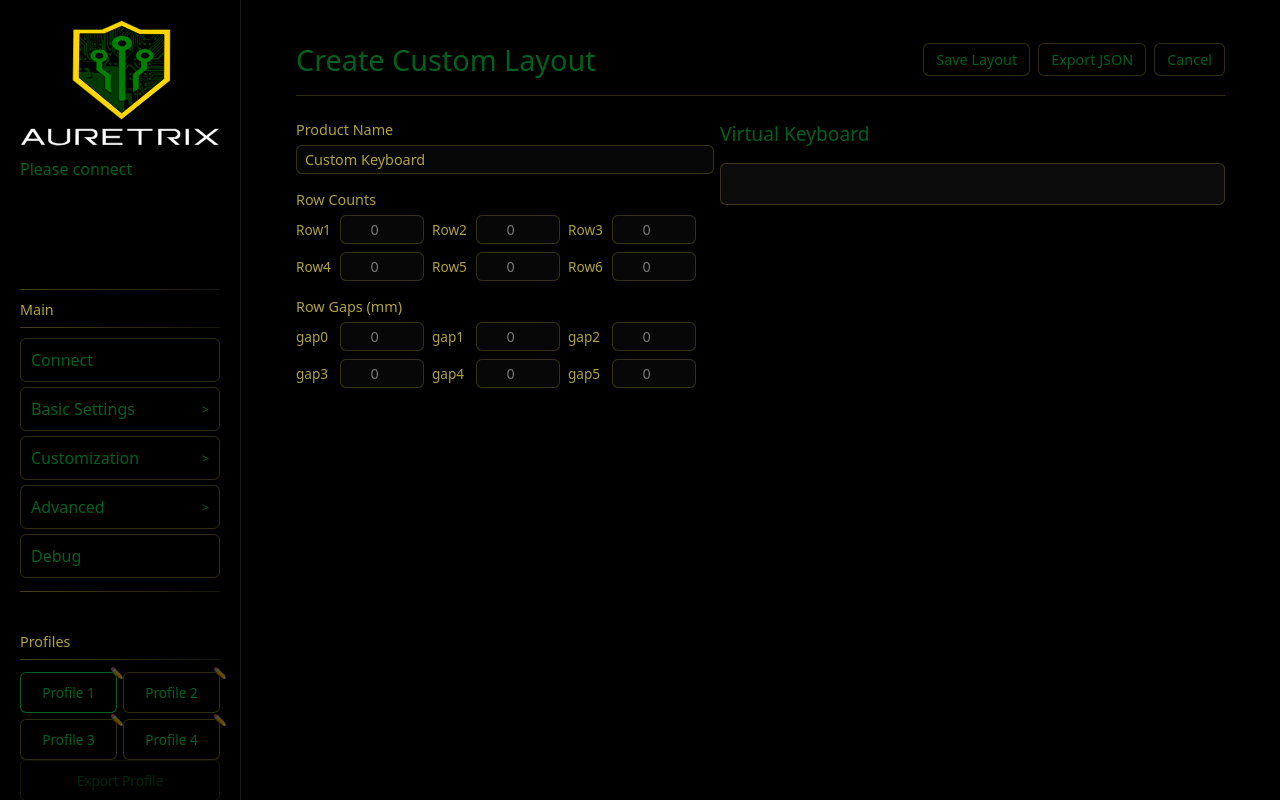
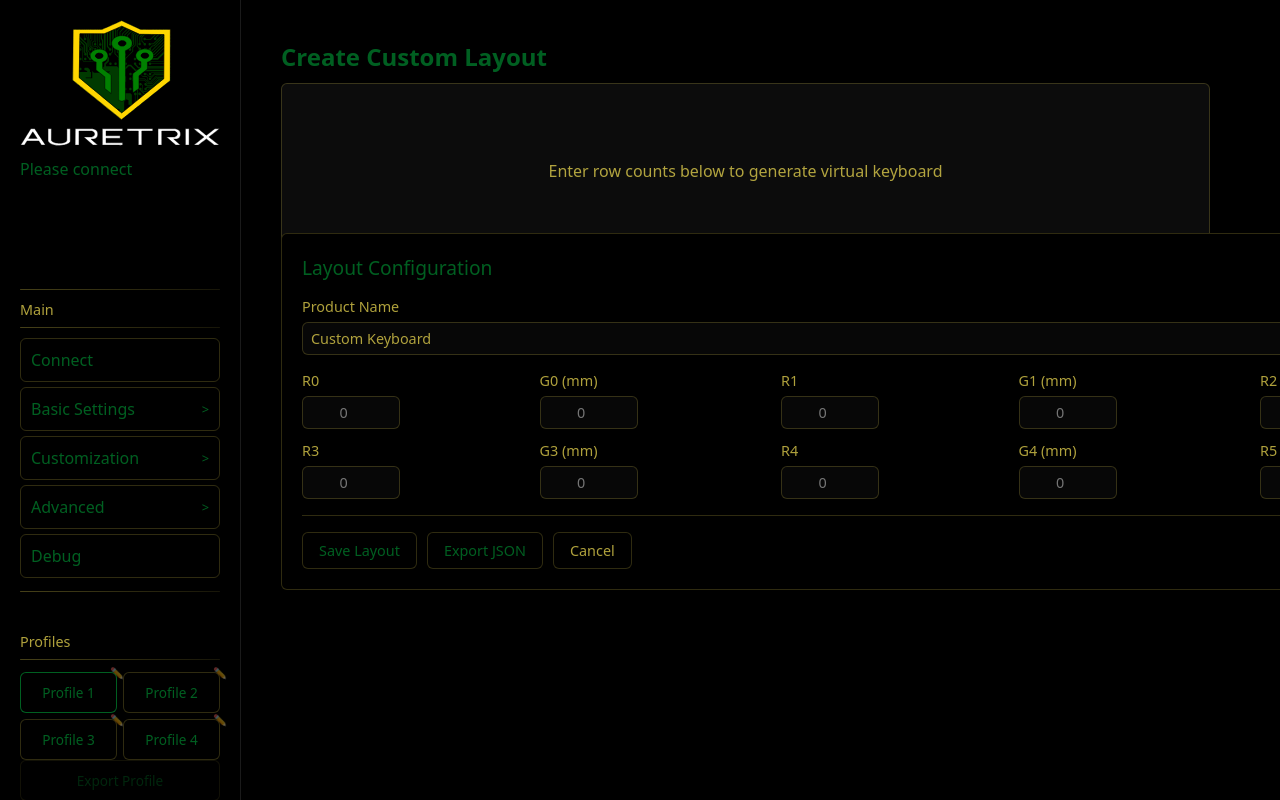
Before and after one commit to BlastHappy82/AureTrix_driver, a Vue app: page /layout-creator in a window 1280 px wide. Built offline with nearby package versions, Linux system fonts and the light colour scheme; what @sparklinkplayjoy/sdk-keyboard would draw is missing.

Commit message:
Update layout creator to match performance page design
Redesign LayoutCreator.vue to adopt the styling and component structure of the Performance page, including a title, virtual keyboard, and settings panel below it.

```diff
--- a/src/pages/LayoutCreator.vue
+++ b/src/pages/LayoutCreator.vue
@@ -1,101 +1,104 @@
 <template>
-  <div class="layout-creator">
-    <div class="header">
-      <h1>Create Custom Layout</h1>
-      <div class="actions">
-        <button @click="saveLayout" class="action-btn">Save Layout</button>
-        <button @click="exportLayout" class="action-btn">Export JSON</button>
-        <button @click="goBack" class="action-btn">Cancel</button>
-      </div>
+  <div class="layout-creator-page">
+    <h2 class="title">Create Custom Layout</h2>
+    <div v-if="notification" class="notification" :class="{ error: notification.isError }">
+      {{ notification.message }}
+      <button @click="notification = null" class="dismiss-btn">&times;</button>
     </div>
 
-    <div class="creator-content">
-      <!-- Setup Section -->
-      <div class="setup-section">
-        <div class="form-row">
-          <label>Product Name</label>
-          <input v-model="productName" type="text" placeholder="Keyboard name" class="compact-input" />
-        </div>
-
-        <div class="form-row">
-          <label>Row Counts</label>
-          <div class="row-inputs">
-            <div v-for="i in 6" :key="`row-${i}`" class="row-input-item">
-              <span>Row{{ i }}</span>
-              <input
-                v-model.number="rowCounts[i - 1]"
-                type="number"
-                min="0"
-                :placeholder="`0`"
-                @input="generateVirtualKeyboard"
-                class="compact-input"
-              />
-            </div>
-          </div>
-        </div>
-
-        <div class="form-row">
-          <label>Row Gaps (mm)</label>
-          <div class="gap-inputs">
-            <div v-for="i in 6" :key="`gap-${i}`" class="gap-input-item">
-              <span>gap{{ i - 1 }}</span>
-              <input
-                v-model.number="rowGaps[i - 1]"
-                type="number"
-                min="0"
-                step="0.5"
-                :placeholder="`0`"
-                class="compact-input"
-              />
-            </div>
+    <div class="layout-creator-container">
+      <div v-if="virtualKeyboard.length" class="key-grid" :style="gridStyle">
+        <div v-for="(row, rIdx) in virtualKeyboard" :key="`vrow-${rIdx}`" class="key-row">
+          <div
+            v-for="(key, kIdx) in row"
+            :key="`vkey-${rIdx}-${kIdx}`"
+            class="key-btn"
+            :class="{ 'creator-key-selected': selectedKey?.row === rIdx && selectedKey?.col === kIdx }"
+            :style="getKeyStyle(rIdx, kIdx)"
+            @click="selectKey(rIdx, kIdx)"
+          >
+            <div class="key-label">{{ key.size }}u</div>
           </div>
         </div>
       </div>
+      <div v-else class="no-layout">
+        <p>Enter row counts below to generate virtual keyboard</p>
+      </div>
+      <div class="bottom-section">
+        <div class="parent">
+          <div class="settings-panel">
+            <div class="settings-section">
+              <div class="header-row">
+                <h3>Layout Configuration</h3>
+              </div>
 
-      <!-- Virtual Keyboard -->
-      <div class="keyboard-section">
-        <h3>Virtual Keyboard</h3>
-        <div class="virtual-keyboard" :style="keyboardContainerStyle">
-          <div
-            v-for="(row, rIdx) in virtualKeyboard"
-            :key="`vrow-${rIdx}`"
-            class="virtual-row"
-            :style="getRowStyle(rIdx)"
-          >
-            <div
-              v-for="(key, kIdx) in row"
-              :key="`vkey-${rIdx}-${kIdx}`"
-              class="virtual-key"
-              :class="{ selected: selectedKey?.row === rIdx && selectedKey?.col === kIdx }"
-              :style="getKeyStyle(key)"
-              @click="selectKey(rIdx, kIdx)"
-            >
-              <div class="key-label">{{ key.size }}u</div>
-            </div>
-          </div>
-        </div>
+              <!-- Product Name -->
+              <div class="input-row">
+                <div class="input-group">
+                  <div class="label">Product Name</div>
+                  <input v-model="productName" type="text" placeholder="Enter keyboard name" class="text-input" />
+                </div>
+              </div>
 
-        <!-- Key Editor -->
-        <div v-if="selectedKey" class="key-editor">
-          <h4>Edit Key (Row {{ selectedKey.row + 1 }}, Key {{ selectedKey.col + 1 }})</h4>
-          <div class="editor-controls">
-            <div class="editor-item">
-              <label>Size</label>
-              <select v-model.number="selectedKeyData.size" @change="updateSelectedKey">
-                <option :value="1">1u</option>
-                <option :value="1.25">1.25u</option>
-                <option :value="1.5">1.5u</option>
-                <option :value="1.75">1.75u</option>
-                <option :value="2">2u</option>
-                <option :value="2.25">2.25u</option>
-                <option :value="2.75">2.75u</option>
-                <option :value="6.25">6.25u</option>
-                <option :value="6.5">6.5u</option>
-              </select>
-            </div>
-            <div class="editor-item">
-              <label>Gap After (mm)</label>
-              <input v-model.number="selectedKeyData.gap" type="number" min="0" step="0.5" @input="updateSelectedKey" />
+              <!-- Row Counts and Gaps -->
+              <div class="row-gap-section">
+                <div v-for="i in 6" :key="`row-gap-${i}`" class="row-gap-row">
+                  <div class="input-group">
+                    <div class="label">R{{ i - 1 }}</div>
+                    <input
+                      v-model.number="rowCounts[i - 1]"
+                      type="number"
+                      min="0"
+                      placeholder="0"
+                      @input="generateVirtualKeyboard"
+                      class="number-input"
+                    />
+                  </div>
+                  <div class="input-group">
+                    <div class="label">G{{ i - 1 }} (mm)</div>
+                    <input
+                      v-model.number="rowGaps[i - 1]"
+                      type="number"
+                      min="0"
+                      step="0.5"
+                      placeholder="0"
+                      class="number-input"
+                    />
+                  </div>
+                </div>
+              </div>
+
+              <!-- Key Editor -->
+              <div v-if="selectedKey" class="key-editor-section">
+                <h4>Edit Key (Row {{ selectedKey.row + 1 }}, Key {{ selectedKey.col + 1 }})</h4>
+                <div class="key-editor-controls">
+                  <div class="input-group">
+                    <div class="label">Size</div>
+                    <select v-model.number="selectedKeyData.size" @change="updateSelectedKey" class="select-input">
+                      <option :value="1">1u</option>
+                      <option :value="1.25">1.25u</option>
+                      <option :value="1.5">1.5u</option>
+                      <option :value="1.75">1.75u</option>
+                      <option :value="2">2u</option>
+                      <option :value="2.25">2.25u</option>
+                      <option :value="2.75">2.75u</option>
+                      <option :value="6.25">6.25u</option>
+                      <option :value="6.5">6.5u</option>
+                    </select>
+                  </div>
+                  <div class="input-group">
+                    <div class="label">Gap After (mm)</div>
+                    <input v-model.number="selectedKeyData.gap" type="number" min="0" step="0.5" @input="updateSelectedKey" class="number-input" />
+                  </div>
+                </div>
+              </div>
+
+              <!-- Action Buttons -->
+              <div class="action-buttons">
+                <button @click="saveLayout" class="action-btn">Save Layout</button>
+                <button @click="exportLayout" class="action-btn">Export JSON</button>
+                <button @click="goBack" class="action-btn cancel">Cancel</button>
+              </div>
             </div>
           </div>
         </div>
@@ -112,8 +115,8 @@ import LayoutStorageService from '@/services/LayoutStorageService';
 import KeyboardService from '@/services/KeyboardService';
 
 interface VirtualKey {
-  size: number; // in keyboard units (1u, 1.25u, etc.)
-  gap: number; // gap after this key in mm
+  size: number;
+  gap: number;
 }
 
 export default defineComponent({
@@ -130,6 +133,7 @@ export default defineComponent({
 
     const selectedKey = ref<{ row: number; col: number } | null>(null);
     const selectedKeyData = ref<VirtualKey>({ size: 1, gap: 0 });
+    const notification = ref<{ message: string; isError: boolean } | null>(null);
 
     const mmToPx = (mm: number) => mm * 4;
     const uToMm = (u: number) => u * 18;
@@ -165,28 +169,6 @@ export default defineComponent({
       selectedKey.value = null;
     };
 
-    const getRowStyle = (rowIdx: number) => {
-      let topOffset = 0;
-
-      // Calculate cumulative top offset based on previous rows and gaps
-      for (let i = 0; i < rowIdx; i++) {
-        topOffset += mmToPx(18); // Key height
-
-        // Find the actual gap index (accounting for skipped rows)
-        const actualGapIdx = getActualRowIndex(i);
-        const gap = rowGaps.value[actualGapIdx];
-        if (gap && gap > 0) {
-          topOffset += mmToPx(gap);
-        } else {
-          topOffset += mmToPx(1); // Default 1mm gap
-        }
-      }
-
-      return {
-        top: `${topOffset}px`
-      };
-    };
-
     const getActualRowIndex = (virtualRowIdx: number): number => {
       let count = 0;
       for (let i = 0; i < rowCounts.value.length; i++) {
@@ -200,20 +182,54 @@ export default defineComponent({
       return 0;
     };
 
-    const getKeyStyle = (key: VirtualKey) => {
+    const getKeyStyle = (rowIdx: number, colIdx: number) => {
+      let top = 0;
+      let left = 0;
+
+      // Calculate top position
+      for (let i = 0; i < rowIdx; i++) {
+        top += mmToPx(18);
+        const actualGapIdx = getActualRowIndex(i);
+        const gap = rowGaps.value[actualGapIdx];
+        if (gap && gap > 0) {
+          top += mmToPx(gap);
+        } else {
+          top += mmToPx(1);
+        }
+      }
+
+      // Calculate left position
+      const currentRow = virtualKeyboard.value[rowIdx];
+      for (let i = 0; i < colIdx; i++) {
+        const key = currentRow[i];
+        left += mmToPx(uToMm(key.size));
+        if (key.gap > 0) {
+          left += mmToPx(key.gap);
+        }
+        left += mmToPx(1);
+      }
+
+      const key = currentRow[colIdx];
+      const width = mmToPx(uToMm(key.size));
+      const height = mmToPx(17);
+
       return {
-        width: `${mmToPx(uToMm(key.size))}px`,
-        height: `${mmToPx(17)}px`,
-        marginRight: key.gap > 0 ? `${mmToPx(key.gap)}px` : `${mmToPx(1)}px`
+        position: 'absolute' as const,
+        top: `${top}px`,
+        left: `${left}px`,
+        width: `${width}px`,
+        height: `${height}px`
       };
     };
 
-    const keyboardContainerStyle = computed(() => {
+    const gridStyle = computed(() => {
+      if (!virtualKeyboard.value.length) {
+        return { height: '300px', width: '600px' };
+      }
+
       let totalHeight = 0;
-
       for (let i = 0; i < virtualKeyboard.value.length; i++) {
         totalHeight += mmToPx(18);
-
         const actualGapIdx = getActualRowIndex(i);
         const gap = rowGaps.value[actualGapIdx];
         if (gap && gap > 0) {
@@ -223,9 +239,27 @@ export default defineComponent({
         }
       }
 
+      let maxWidth = 0;
+      virtualKeyboard.value.forEach(row => {
+        let rowWidth = 0;
+        row.forEach(key => {
+          rowWidth += mmToPx(uToMm(key.size));
+          if (key.gap > 0) {
+            rowWidth += mmToPx(key.gap);
+          }
+          rowWidth += mmToPx(1);
+        });
+        if (rowWidth > maxWidth) {
+          maxWidth = rowWidth;
+        }
+      });
+
       return {
-        minHeight: `${totalHeight}px`,
-        position: 'relative' as const
+        position: 'relative' as const,
+        height: `${totalHeight}px`,
+        width: `${maxWidth}px`,
+        minHeight: '300px',
+        maxHeight: '500px'
       };
     });
 
@@ -242,11 +276,15 @@ export default defineComponent({
 
     const saveLayout = async () => {
       if (!productName.value.trim()) {
-        alert('Please enter a product name');
+        notification.value = { message: 'Please enter a product name', isError: true };
         return;
       }
 
-      // Convert virtual keyboard to LayoutConfig format
+      if (!virtualKeyboard.value.length) {
+        notification.value = { message: 'Please add rows to create a layout', isError: true };
+        return;
+      }
+
       const keySizes: number[][] = virtualKeyboard.value.map(row =>
         row.map(key => uToMm(key.size))
       );
@@ -280,17 +318,24 @@ export default defineComponent({
 
       try {
         await LayoutStorageService.saveLayout(layout);
-        alert('Layout saved successfully!');
-        router.push('/layout-preview');
+        notification.value = { message: 'Layout saved successfully!', isError: false };
+        setTimeout(() => {
+          router.push('/layout-preview');
+        }, 1500);
       } catch (error) {
         console.error('Failed to save layout:', error);
-        alert('Failed to save layout. Please try again.');
+        notification.value = { message: 'Failed to save layout. Please try again.', isError: true };
       }
     };
 
     const exportLayout = () => {
       if (!productName.value.trim()) {
-        alert('Please enter a product name');
+        notification.value = { message: 'Please enter a product name', isError: true };
+        return;
+      }
+
+      if (!virtualKeyboard.value.length) {
+        notification.value = { message: 'Please add rows to create a layout', isError: true };
         return;
       }
 
@@ -326,6 +371,7 @@ export default defineComponent({
       };
 
       LayoutStorageService.exportLayout(layout);
+      notification.value = { message: 'Layout exported successfully!', isError: false };
     };
 
     const goBack = () => {
@@ -339,9 +385,9 @@ export default defineComponent({
       virtualKeyboard,
       selectedKey,
       selectedKeyData,
-      keyboardContainerStyle,
+      notification,
+      gridStyle,
       generateVirtualKeyboard,
-      getRowStyle,
       getKeyStyle,
       selectKey,
       updateSelectedKey,
@@ -353,221 +399,175 @@ export default defineComponent({
 });
 </script>
 
-<style scoped lang="scss">
+<style lang="scss" scoped>
 @use 'sass:color';
 @use '@styles/variables' as v;
 
-.layout-creator {
+.layout-creator-page {
   padding: 20px;
-  font-family: v.$font-style;
-  max-width: 1400px;
-  margin: 0 auto;
-}
+  color: v.$text-color;
 
-.header {
-  display: flex;
-  justify-content: space-between;
-  align-items: center;
-  margin-bottom: 24px;
-  padding-bottom: 16px;
-  border-bottom: v.$border-style;
-
-  h1 {
-    margin: 0;
+  .title {
+    width: 500px;
     color: v.$primary-color;
-    font-size: 1.8rem;
-    font-weight: 400;
+    margin-bottom: 10px;
+    margin-top: 0px;
+    font-size: 1.5rem;
+    font-weight: 600;
+    font-family: v.$font-style;
   }
 
-  .actions {
+  .notification {
+    padding: 10px;
+    margin-bottom: 0px;
+    border-radius: v.$border-radius;
+    background-color: rgba(v.$background-dark, 1.1);
+    color: v.$text-color;
     display: flex;
-    gap: 8px;
-  }
+    align-items: center;
 
-  .action-btn {
-    padding: 6px 12px;
-    background-color: color.adjust(v.$background-dark, $lightness: -100%);
-    color: v.$primary-color;
-    border: v.$border-style;
-    border-radius: v.$border-radius;
-    cursor: pointer;
-    font-size: 0.9rem;
-    font-weight: 400;
-    font-family: v.$font-style;
-    transition: background-color 0.2s ease;
-
-    &:hover:not(:disabled) {
-      background-color: color.adjust(v.$background-dark, $lightness: 10%);
+    &.error {
+      background-color: color.mix(#ef4444, v.$background-dark, 50%);
     }
 
-    &:disabled {
-      opacity: 0.6;
-      cursor: not-allowed;
-    }
-  }
-}
+    .dismiss-btn {
+      margin-left: auto;
+      padding: 0 6px;
+      background: none;
+      border: none;
+      color: v.$text-color;
+      cursor: pointer;
+      font-size: 1rem;
+      font-family: v.$font-style;
 
-.creator-content {
-  display: grid;
-  grid-template-columns: 400px 1fr;
-  gap: 24px;
-}
-
-.setup-section {
-  display: flex;
-  flex-direction: column;
-  gap: 16px;
-
-  .form-row {
-    display: flex;
-    flex-direction: column;
-    gap: 6px;
-
-    label {
-      color: v.$text-color;
-      font-size: 0.9rem;
-      font-weight: 300;
-    }
-
-    .compact-input {
-      padding: 4px 8px;
-      background-color: color.adjust(v.$background-dark, $lightness: -5%);
-      border: v.$border-style;
-      border-radius: v.$border-radius;
-      color: v.$text-color;
-      font-family: v.$font-style;
-      font-size: 0.9rem;
-      width: 100%;
-
-      &:focus {
-        outline: none;
-        box-shadow: 0 0 0 2px rgba(v.$accent-color, 0.3);
+      &:hover {
+        color: rgba(v.$text-color, 0.6);
       }
     }
   }
 
-  .row-inputs, .gap-inputs {
-    display: grid;
-    grid-template-columns: repeat(3, 1fr);
-    gap: 8px;
+  .layout-creator-container {
+    display: flex;
+    flex-direction: column;
+    gap: 24px;
   }
 
-  .row-input-item, .gap-input-item {
-    display: flex;
-    align-items: center;
-    gap: 4px;
-
-    span {
-      color: v.$text-color;
-      font-size: 0.85rem;
-      font-weight: 300;
-      min-width: 40px;
-    }
-
-    input {
-      flex: 1;
-      padding: 4px 6px;
-      background-color: color.adjust(v.$background-dark, $lightness: -5%);
-      border: v.$border-style;
-      border-radius: v.$border-radius;
-      color: v.$text-color;
-      font-family: v.$font-style;
-      font-size: 0.85rem;
-      text-align: center;
-
-      &:focus {
-        outline: none;
-        box-shadow: 0 0 0 2px rgba(v.$accent-color, 0.3);
-      }
-    }
-  }
-}
-
-.keyboard-section {
-  display: flex;
-  flex-direction: column;
-  gap: 16px;
-
-  h3 {
-    margin: 0;
-    color: v.$primary-color;
-    font-size: 1.2rem;
-    font-weight: 400;
+  .no-layout {
+    text-align: center;
+    color: v.$text-color;
+    font-size: 1rem;
+    font-family: v.$font-style;
+    padding: 60px 20px;
+    border: v.$border-style;
+    border-radius: v.$border-radius;
+    background-color: color.adjust(v.$background-dark, $lightness: -3%);
   }
 
-  .virtual-keyboard {
-    border: v.$border-style;
-    border-radius: v.$border-radius;
-    padding: 20px;
-    background-color: color.adjust(v.$background-dark, $lightness: -3%);
-    overflow-x: auto;
+  .key-grid {
+    display: block !important;
+    position: relative;
+    width: fit-content;
+    margin: 0 auto;
+    flex-shrink: 0;
+    visibility: visible !important;
+    z-index: 1;
   }
 
-  .virtual-row {
-    position: absolute;
-    left: 20px;
-    display: flex;
-    gap: 0;
+  .key-row {
+    display: contents;
   }
 
-  .virtual-key {
+  .key-btn {
+    position: absolute;
+    padding: 4px;
     border: v.$border-style;
     border-radius: v.$border-radius;
     background: linear-gradient(to bottom, v.$background-dark 70%, color.adjust(v.$background-dark, $lightness: 10%) 100%);
-    box-shadow: 0 2px 4px rgba(0, 0, 0, 0.2), inset 0 -2px 4px rgba(255, 255, 255, 0.1);
+    box-shadow: 0 2px 4px rgba(0, 0, 0, 0.2), inset 0 -2px 4px rgba(255, 255, 255, 0.2);
+    color: v.$text-color;
     cursor: pointer;
-    display: flex;
-    align-items: center;
-    justify-content: center;
     transition: all 0.2s ease;
+    box-sizing: border-box;
+    user-select: none;
+    text-align: center;
+    font-family: v.$font-style;
+    visibility: visible !important;
+    z-index: 2;
 
     &:hover {
       background: linear-gradient(to bottom, color.adjust(v.$background-dark, $lightness: 5%) 70%, color.adjust(v.$background-dark, $lightness: 15%) 100%);
     }
 
-    &.selected {
+    &.creator-key-selected {
       border-color: v.$accent-color;
-      box-shadow: 0 0 0 2px v.$accent-color;
+      box-shadow: 0 0 8px rgba(v.$accent-color, 0.5);
     }
 
     .key-label {
-      color: v.$text-color;
-      font-size: 0.75rem;
+      font-size: 0.85rem;
       font-weight: 300;
     }
   }
 
-  .key-editor {
-    border: v.$border-style;
+  .bottom-section {
+    display: flex;
+    flex: 1;
+    flex-shrink: 0;
+    gap: 10px;
+    position: relative;
+    margin-right: auto;
+    margin-left: auto;
+    margin-top: -50px;
+    justify-content: center;
+  }
+
+  .parent {
+    display: flex;
+    gap: 10px;
+  }
+
+  .settings-panel {
+    width: 1425px;
+    padding: 20px;
+    border: 1px solid rgba(v.$text-color, 0.2);
     border-radius: v.$border-radius;
-    padding: 16px;
-    background-color: color.adjust(v.$background-dark, $lightness: -3%);
+    background-color: color.adjust(v.$background-dark, $lightness: -100%);
+  }
 
-    h4 {
-      margin: 0 0 12px 0;
-      color: v.$primary-color;
-      font-size: 1rem;
-      font-weight: 400;
+  .settings-section {
+    display: flex;
+    flex-direction: column;
+    gap: 16px;
+
+    .header-row {
+      h3 {
+        margin: 0;
+        color: v.$primary-color;
+        font-size: 1.2rem;
+        font-weight: 400;
+        font-family: v.$font-style;
+      }
     }
 
-    .editor-controls {
+    .input-row {
       display: flex;
       gap: 16px;
     }
 
-    .editor-item {
+    .input-group {
       display: flex;
       flex-direction: column;
       gap: 6px;
       flex: 1;
 
-      label {
+      .label {
         color: v.$text-color;
-        font-size: 0.85rem;
+        font-size: 0.9rem;
         font-weight: 300;
+        font-family: v.$font-style;
       }
 
-      select, input {
+      .text-input, .number-input, .select-input {
         padding: 6px 8px;
         background-color: color.adjust(v.$background-dark, $lightness: -5%);
         border: v.$border-style;
@@ -581,6 +581,69 @@ export default defineComponent({
           box-shadow: 0 0 0 2px rgba(v.$accent-color, 0.3);
         }
       }
+
+      .number-input {
+        text-align: center;
+        width: 80px;
+      }
+    }
+
+    .row-gap-section {
+      display: grid;
+      grid-template-columns: repeat(3, 1fr);
+      gap: 12px;
+
+      .row-gap-row {
+        display: flex;
+        gap: 8px;
+        align-items: flex-end;
+      }
+    }
+
+    .key-editor-section {
+      border-top: v.$border-style;
+      padding-top: 16px;
+
+      h4 {
+        margin: 0 0 12px 0;
+        color: v.$primary-color;
+        font-size: 1rem;
+        font-weight: 400;
+        font-family: v.$font-style;
+      }
+
+      .key-editor-controls {
+        display: flex;
+        gap: 16px;
+      }
+    }
+
+    .action-buttons {
+      display: flex;
+      gap: 10px;
+      padding-top: 16px;
+      border-top: v.$border-style;
+
+      .action-btn {
+        padding: 8px 16px;
+        background-color: color.adjust(v.$background-dark, $lightness: -100%);
+        color: v.$primary-color;
+        border: v.$border-style;
+        border-radius: v.$border-radius;
+        cursor: pointer;
+        font-size: 0.9rem;
+        font-weight: 400;
+        font-family: v.$font-style;
+        transition: background-color 0.2s ease;
+
+        &:hover {
+          background-color: color.adjust(v.$background-dark, $lightness: 10%);
+        }
+
+        &.cancel {
+          color: v.$text-color;
+        }
+      }
     }
   }
 }
```
Also changed, not shown: 1 other file (tests, documents, lock files or other folders).
